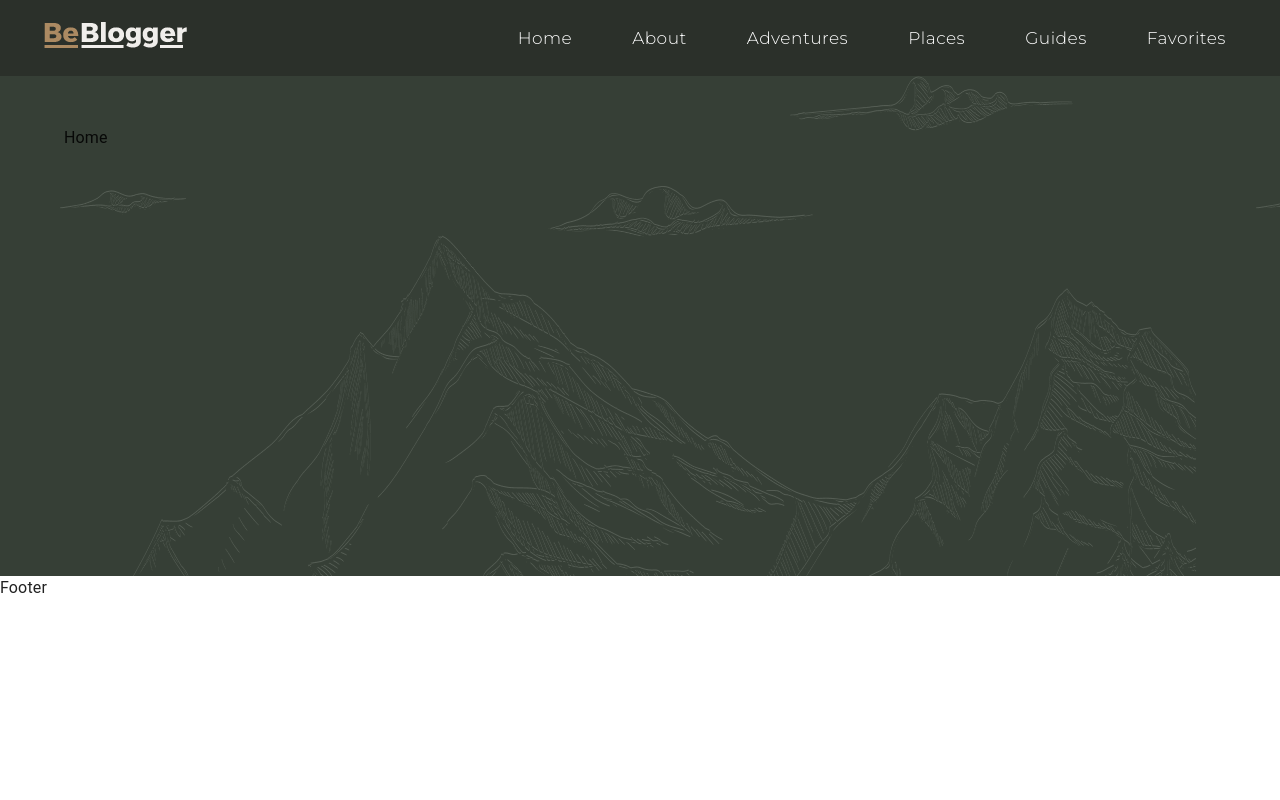
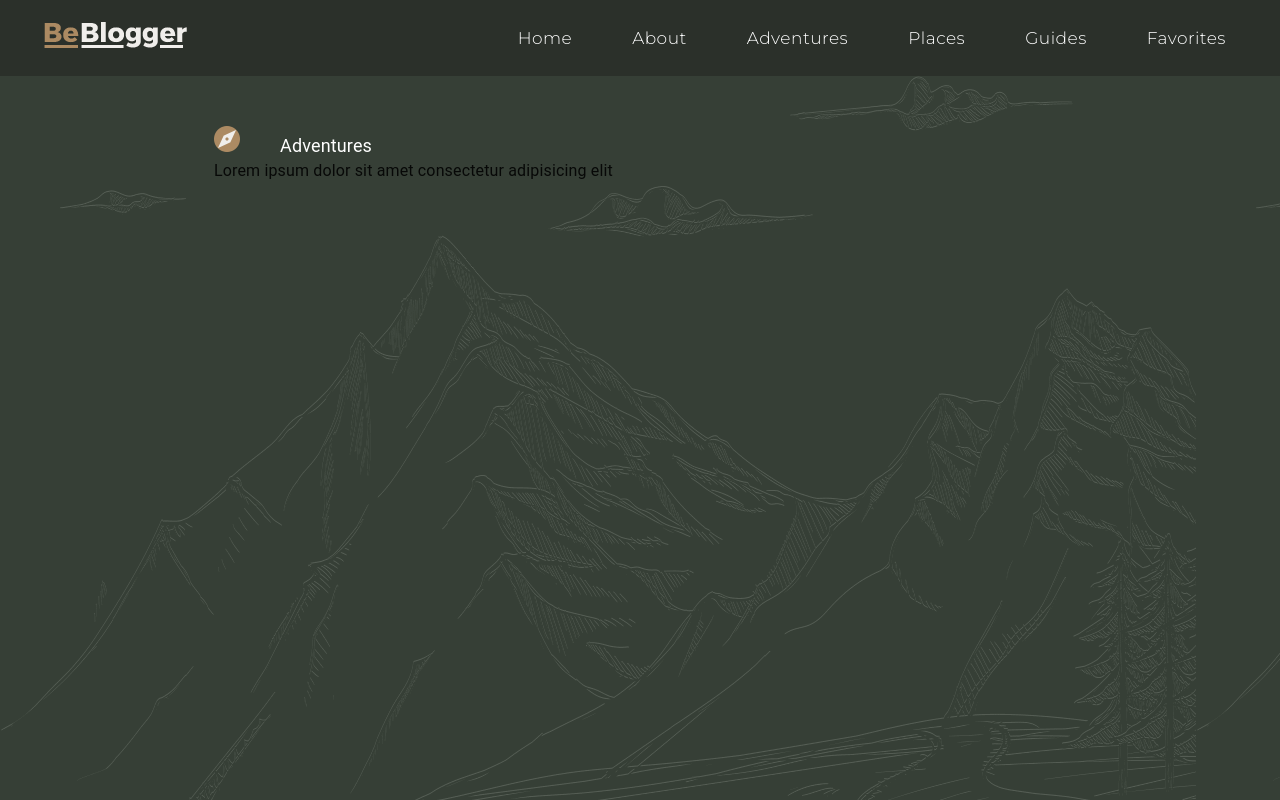
Before and after one commit to AleksM24/blog-project, a React (Create React App) app: page / in a window 1280 px wide. Shown: the top 800 px of the page. Built offline with nearby package versions, Linux system fonts and the light colour scheme.

Commit message:
added a new component files to adventures-block

```diff
--- /dev/null
+++ b/src/components/adventures-block/AdventuresBlock.tsx
@@ -0,0 +1,15 @@
+import { Container } from "@mui/material";
+import AdventuresTitle from "./adventures-title/AdventuresTitle";
+
+type Props = {};
+
+const AdventuresBlock = (props: Props) => {
+  return (
+    <div className="adventure-title">
+      <Container maxWidth="md">
+        <AdventuresTitle />
+      </Container>
+    </div>
+  );
+};
+export default AdventuresBlock;
--- /dev/null
+++ b/src/components/adventures-block/adventures-title/AdventuresTitle.scss
@@ -0,0 +1,10 @@
+.advent-title{
+    color: white;
+    font-size: 18px;
+    font-weight: 400;
+    padding: 0 0 0 40px;
+}
+
+// .advent-icon{
+
+// }
--- /dev/null
+++ b/src/components/adventures-block/adventures-title/AdventuresTitle.tsx
@@ -0,0 +1,19 @@
+import { Typography } from "@mui/material";
+import "./AdventuresTitle.scss";
+import adventureIcon from "assets/adventure-icon.png";
+
+type Props = {};
+
+const AdventuresTitle = (props: Props) => {
+  return (
+    <div>
+      <Typography>
+        <img className="advent-icon" src={adventureIcon}></img>
+        <span className="advent-title">Adventures</span>
+        <br />
+        <span>Lorem ipsum dolor sit amet consectetur adipisicing elit</span>
+      </Typography>
+    </div>
+  );
+};
+export default AdventuresTitle;
--- a/src/container/App/App.tsx
+++ b/src/container/App/App.tsx
@@ -1,8 +1,9 @@
+import { StyledEngineProvider } from "@mui/material/styles";
+import CssBaseline from "@mui/material/CssBaseline";
 import Header from "../header/Header";
 import Main from "../main/Main";
 import Footer from "../footer/Footer";
-import { StyledEngineProvider } from "@mui/material/styles";
-import CssBaseline from "@mui/material/CssBaseline";
+import "../../styles/base.scss";
 
 type Props = {};
 
--- a/src/container/Main/Main.scss
+++ b/src/container/Main/Main.scss
@@ -1,4 +1,4 @@
 .wrapper{
     background: url('../../assets/home-grren-bg.png');
-    height: 500px;
+    height: 1000px;
 }
--- a/src/container/Main/Main.tsx
+++ b/src/container/Main/Main.tsx
@@ -1,4 +1,5 @@
 import { Container } from "@mui/material";
+import AdventuresBlock from "components/adventures-block/AdventuresBlock";
 import Home from "pages/home/Home";
 import "./Main.scss";
 
@@ -13,6 +14,7 @@
         }}
       >
         <Home />
+        <AdventuresBlock />
       </Container>
     </div>
   );
--- a/src/pages/home/Home.tsx
+++ b/src/pages/home/Home.tsx
@@ -3,6 +3,6 @@
 type Props = {};
 
 const Home = (props: Props) => {
-  return <div> Home</div>;
+  return <div></div>;
 };
 export default Home;
--- a/src/index.css
+++ b/src/styles/base.scss
@@ -1,5 +1,5 @@
 @import url('https://fonts.googleapis.com/css2?family=Montserrat:wght@300;400;700&display=swap');
 
 body {
-    font-family: 'Montserrat', sans-serif;
-    }
+    font-family: 'Montserrat', sans-serif !important;
+}
```
Also changed, not shown: src/components/adventures-block/adventures-item/adventures-card/AdventuresCard.tsx (added, +9 -0 lines), src/assets/adventure-icon.png (added).
